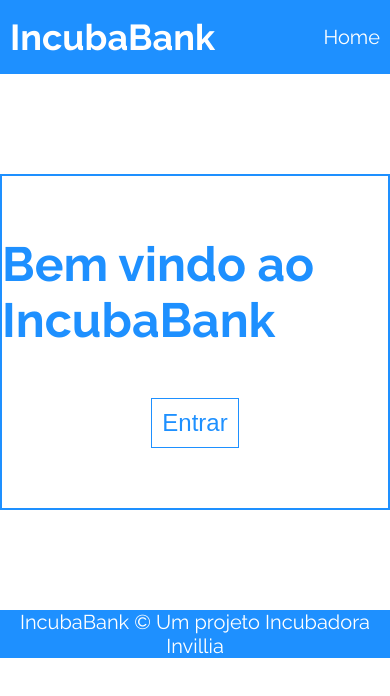
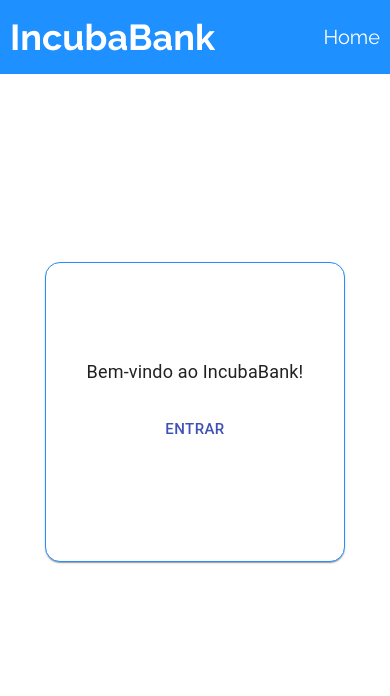
Before and after one commit to caioproft/BankSpringReactFrontEnd, a React (Create React App) app: page / in a window 390 px wide. Shown: the top 696 px of the page. Built offline with nearby package versions, Linux system fonts and the light colour scheme.

Commit message:
Responsividade no componente Welcome.

```diff
--- a/package.json
+++ b/package.json
@@ -3,6 +3,7 @@
   "version": "0.1.0",
   "private": true,
   "dependencies": {
+    "@material-ui/core": "^4.9.0",
     "@testing-library/jest-dom": "^4.2.4",
     "@testing-library/react": "^9.3.2",
     "@testing-library/user-event": "^7.1.2",
@@ -10,7 +11,8 @@
     "react": "^16.12.0",
     "react-dom": "^16.12.0",
     "react-router-dom": "^5.1.2",
-    "react-scripts": "3.3.0"
+    "react-scripts": "3.3.0",
+    "styled-components": "^5.0.0"
   },
   "scripts": {
     "start": "react-scripts start",
--- a/src/App.js
+++ b/src/App.js
@@ -1,12 +1,11 @@
 import React from "react";
 import { BrowserRouter, Route, Switch } from "react-router-dom";
 import ListUsers from "./components/ListUsers";
-import Welcome from "./components/Welcome";
+import Welcome from "./pages/Welcome";
 import NewUser from "./components/NewUser";
 import EditUser from "./components/EditUser";
 import NotFound from "./components/NotFound";
 import Header from "./components/Header";
-import Footer from "./components/Footer";
 import Operations from "./components/Operations";
 import Withdraw from "./components/Withdraw";
 import Deposit from "./components/Deposit";
@@ -35,7 +34,6 @@ class App extends React.Component {
             </Switch>
           </BrowserRouter>
         </div>
-        <Footer />
       </>
     );
   }
--- a/src/components/Footer.js
+++ /dev/null
@@ -1,12 +0,0 @@
-import React from "react";
-
-class Footer extends React.Component {
-  render() {
-    return (
-      <div className="footer">
-        <p>IncubaBank © Um projeto Incubadora Invillia</p>
-      </div>
-    );
-  }
-}
-export default Footer;
--- a/src/components/Welcome.js
+++ /dev/null
@@ -1,16 +0,0 @@
-import React from "react";
-
-class Welcome extends React.Component {
-  render() {
-    return (
-      <div className="welcome-box">
-        <h1>Bem vindo ao IncubaBank</h1>
-        <a href="/users">
-          <button>Entrar</button>
-        </a>
-      </div>
-    );
-  }
-}
-
-export default Welcome;
--- /dev/null
+++ b/src/pages/Welcome/index.js
@@ -0,0 +1,54 @@
+import React from 'react';
+import { makeStyles } from '@material-ui/core/styles';
+import Card from '@material-ui/core/Card';
+import CardContent from '@material-ui/core/CardContent';
+import Button from '@material-ui/core/Button';
+import Typography from '@material-ui/core/Typography';
+import { ButtonContainer } from '../Welcome/styles';
+import { Link } from 'react-router-dom';
+
+
+const useStyles = makeStyles({
+    container: {
+        display: 'flex',
+        flexDirection: 'column',
+        justifyContent: 'center',
+        alignItems: 'center',
+        width: '100vw',
+        height: '80vh',
+    },
+    card: {
+        width: '300px',
+        height: '300px',
+        borderStyle: 'solid',
+        border: '1.5px',
+        borderColor: "#248EFA",
+        borderRadius: '15px',
+    },
+    title: {
+        fontSize: 18,
+        textAlign: 'center',
+        marginTop: '30%',
+    },
+});
+
+export default function SimpleCard() {
+    const classes = useStyles();
+
+    return (
+        <div className={classes.container}>
+            <Card className={classes.card}>
+                <CardContent>
+                    <Typography className={classes.title} color="initial" gutterBottom>
+                        Bem-vindo ao IncubaBank!
+        </Typography>
+                </CardContent>
+                <ButtonContainer>
+                    <Link to="/users">
+                        <Button color="primary" size='large'>Entrar</Button>
+                    </Link>
+                </ButtonContainer>
+            </Card>
+        </div>
+    );
+}
--- /dev/null
+++ b/src/pages/Welcome/styles.js
@@ -0,0 +1,6 @@
+import styled from 'styled-components';
+
+export const ButtonContainer = styled.div`
+  display: flex;
+  justify-content: center;
+`;
```
Also changed, not shown: 2 other files (tests, documents, lock files or other folders).
